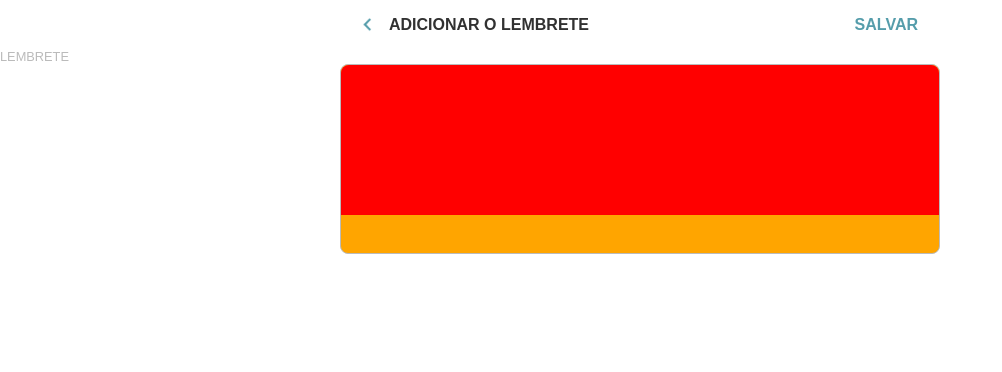
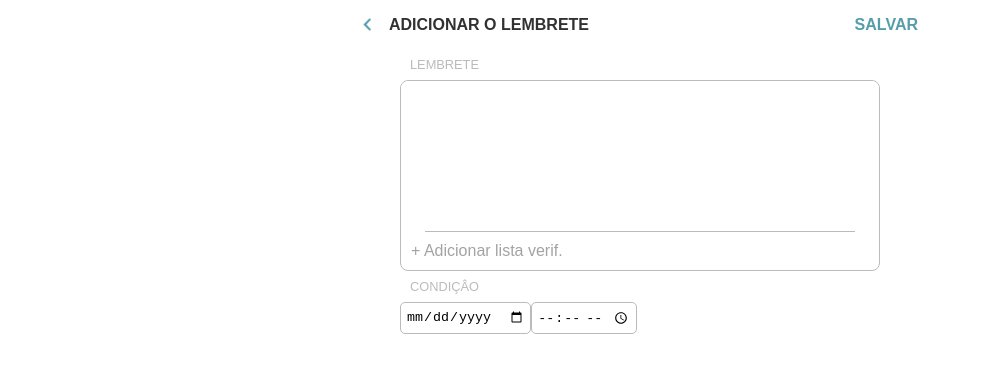
Before and after one commit to Arlesson-Sales/Reminder, a React (Vite) app: page /reminder in a window 1280 px wide. Shown: the top 372 px of the page, without its empty margins (0-1002 px from the left). Built offline with nearby package versions, Linux system fonts and the light colour scheme.

Commit message:
Area de lembrete implementada

```diff
--- a/src/components/Footer/Footer.jsx
+++ b/src/components/Footer/Footer.jsx
@@ -8,6 +8,6 @@ export default function Footer()
     const navigate = useNavigate();
 
     return (<footer className={Style.footer_container}>
-        <input onClick={() => navigate("reminder")} type="button" value="+ Escreva um lembrete" />
+        <input className="default_button" onClick={() => navigate("reminder")} type="button" value="+ Escreva um lembrete" />
     </footer>);
 }
--- a/src/components/Footer/Footer.module.css
+++ b/src/components/Footer/Footer.module.css
@@ -12,19 +12,4 @@
     bottom: 0;
     position: fixed;
     transform: translateX(-50%);
-
-    input[type="button"] {
-        width: 90%;
-        outline: none;
-        padding: 10px;
-        cursor: pointer;
-        border-radius: 5px;
-        background-color: var(--color-00);
-        border: 2px solid var(--color-02);
-
-        color: #a3a3a3;
-        font-size: 1em;
-        text-align: left;
-        font-family: Arial, sans-serif;
-    }
 }
--- a/src/components/Textarea/Textarea.jsx
+++ b/src/components/Textarea/Textarea.jsx
@@ -9,10 +9,21 @@ function textareaDinamicHeight(event)
 
 export default function Textzone()
 {
-    return (<section>
-        <p className={Style.title_text}>LEMBRETE</p>
+    return (<section className={Style.reminder_area}>
+        <div className={Style.reminder_title}>
+            <p>LEMBRETE</p>
+        </div>
         <div className={Style.text_container}>
             <textarea onInput={textareaDinamicHeight}></textarea>
+            <div className="default_bar"></div>
+            <input className="default_button" type="button" value="+ Adicionar lista verif." />
+        </div>
+        <div className={Style.reminder_title}>
+            <p>CONDIÇÂO</p>
+        </div>
+        <div className={Style.condition_container}>
+            <input type="date" />
+            <input type="time" />
         </div>
     </section>);
 }
--- a/src/components/Textarea/Textarea.module.css
+++ b/src/components/Textarea/Textarea.module.css
@@ -1,12 +1,30 @@
+.reminder_area {
+    width: 100%;
+    margin: auto;
+    max-width: var(--aplication-global-max-width);
+}
+
+.reminder_title {
+    width: 80%;
+    margin: auto;
+    font-size: 0.8em;
+    color: var(--color-02);
+    font-family: Arial, sans-serif;
+
+    p {
+        margin: 8px auto;
+        user-select: none;
+        text-indent: 10px;
+    }
+}
+
 .text_container {
-    width: 60%;
+    width: 80%;
     margin: auto;
-    height: 190px;
     border-radius: 8px;
     font-family: Arial, sans-serif;
     border: 1px solid var(--color-02);
     max-width: var(--aplication-global-max-width);
-    background-color: orange;
 
     textarea {
         width: 100%;
@@ -19,12 +37,29 @@
         min-height: 150px;
         border-top-left-radius: 8px;
         border-top-right-radius: 8px;
-        background-color: red;
+        font-family: Arial, sans-serif;
+    }
+
+    input[type="button"] {
+        width: 100%;
+        border: none;
     }
 }
 
-.title_text {
-    font-size: 0.8em;
-    font-family: Arial, sans-serif;
-    color: var(--color-02);
+.condition_container {
+    width: 80%;
+    display: flex;
+    margin: 5px auto;
+    flex-wrap: nowrap;
+    flex-direction: row;
+    justify-content: flex-start;
+    max-width: var(--aplication-global-max-width);
+
+    input {
+        padding: 5px;
+        outline: none;
+        cursor: pointer;
+        border-radius: 5px;
+        border: 1px solid var(--color-02);
+    }
 }
--- a/src/main.css
+++ b/src/main.css
@@ -21,3 +21,18 @@
     max-width: 600px;
     background-color: var(--color-02);
 }
+
+.default_button {
+    width: 90%;
+    outline: none;
+    padding: 10px;
+    cursor: pointer;
+    border-radius: 5px;
+    background-color: var(--color-00);
+    border: 2px solid var(--color-02);
+
+    color: #a3a3a3;
+    font-size: 1em;
+    text-align: left;
+    font-family: Arial, sans-serif;
+}
--- a/src/routes/Home/Home.jsx
+++ b/src/routes/Home/Home.jsx
@@ -7,7 +7,7 @@ export default function Home()
     const header_title = { text: "REMINDER", icon: { name: "bell", event: null }, event: null };
     const header_icons = [
         { name: "search", event: null },
-        { name: "dark", event: changeTheme },
+        { name: "dark", event: null },
         { name: "menu", event: null }
     ];
 
```
